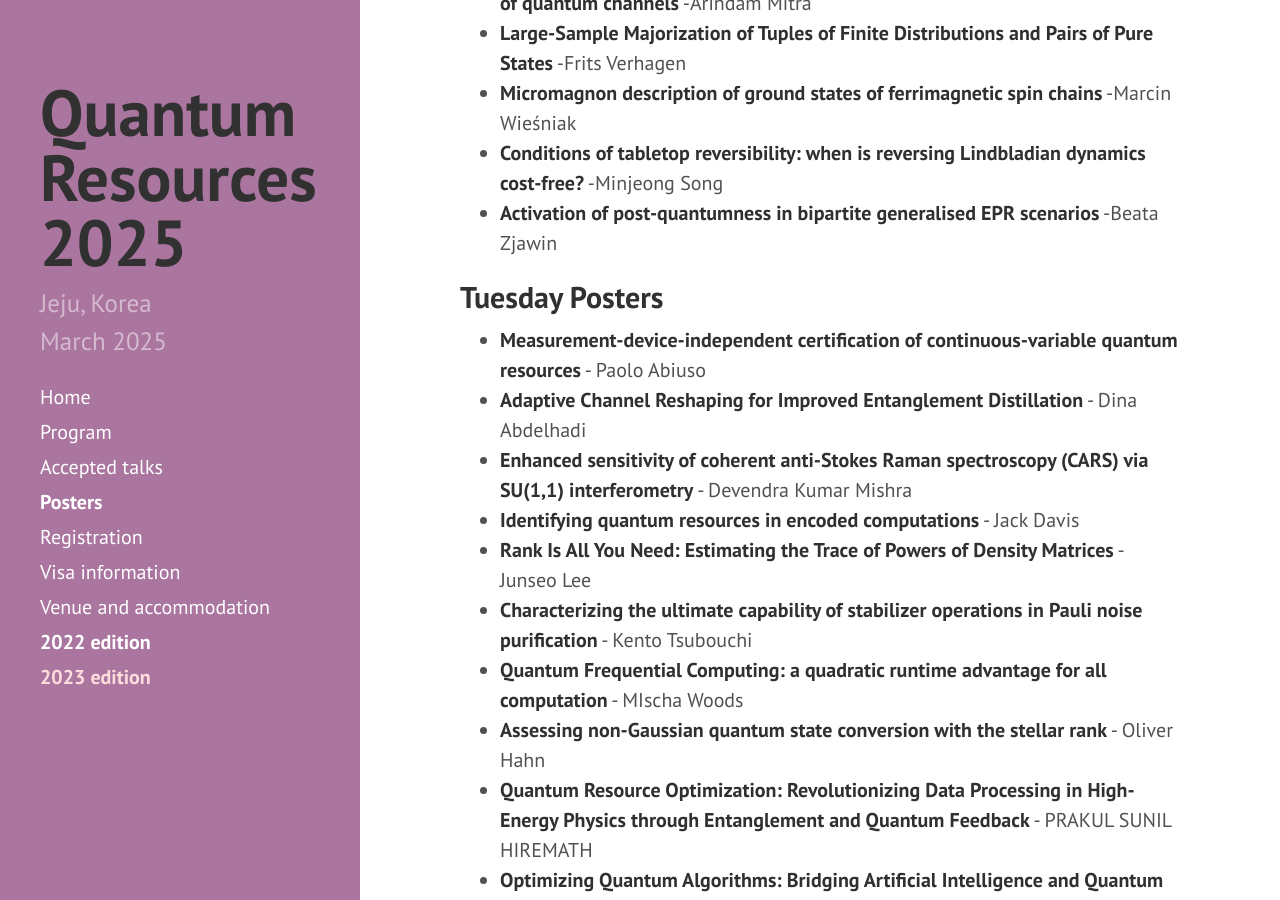
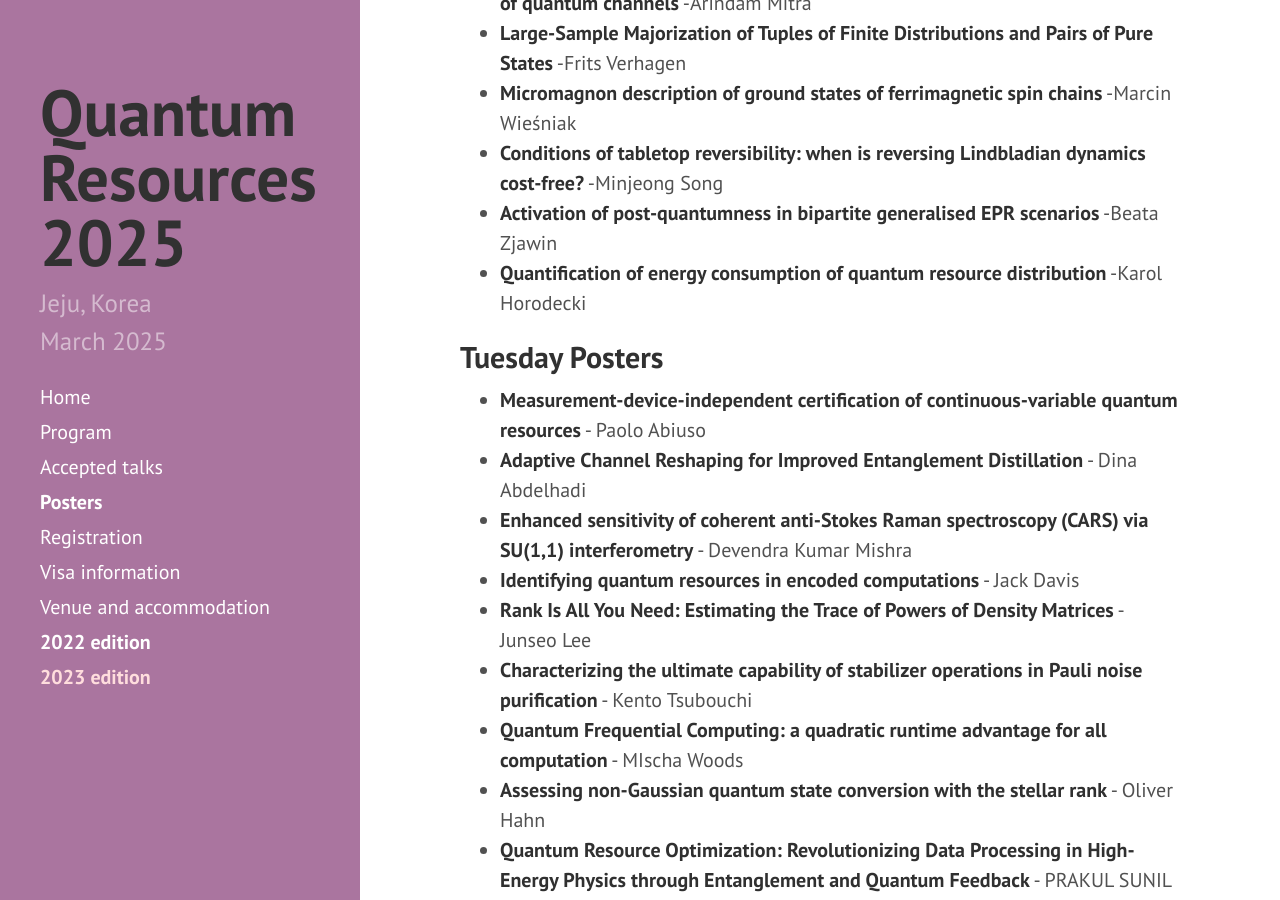
Before and after one commit to yeon-lee/yeon-lee.github.io, a Jekyll site: the page built from posters.md, in a window 1280 px wide and 900 px high, scrolled down 1860 px. Built offline with Jekyll 4.4.1, drawn with Linux system fonts in a browser that asks for light colours; nearby versions of some CDN libraries.

Commit message:
Update posters.md

```diff
--- a/posters.md
+++ b/posters.md
@@ -36,6 +36,7 @@ Poster sessions take place on Monday and Tuesday. Posters should be printed with
 * **Micromagnon description of ground states of ferrimagnetic spin chains** -Marcin Wieśniak
 * **Conditions of tabletop reversibility: when is reversing Lindbladian dynamics cost-free?** -Minjeong Song
 * **Activation of post-quantumness in bipartite generalised EPR scenarios** -Beata Zjawin
+* **Quantification of energy consumption of quantum resource distribution** -Karol Horodecki
 
 ## Tuesday Posters
 * **Measurement-device-independent certification of continuous-variable quantum resources** -	Paolo Abiuso
```
